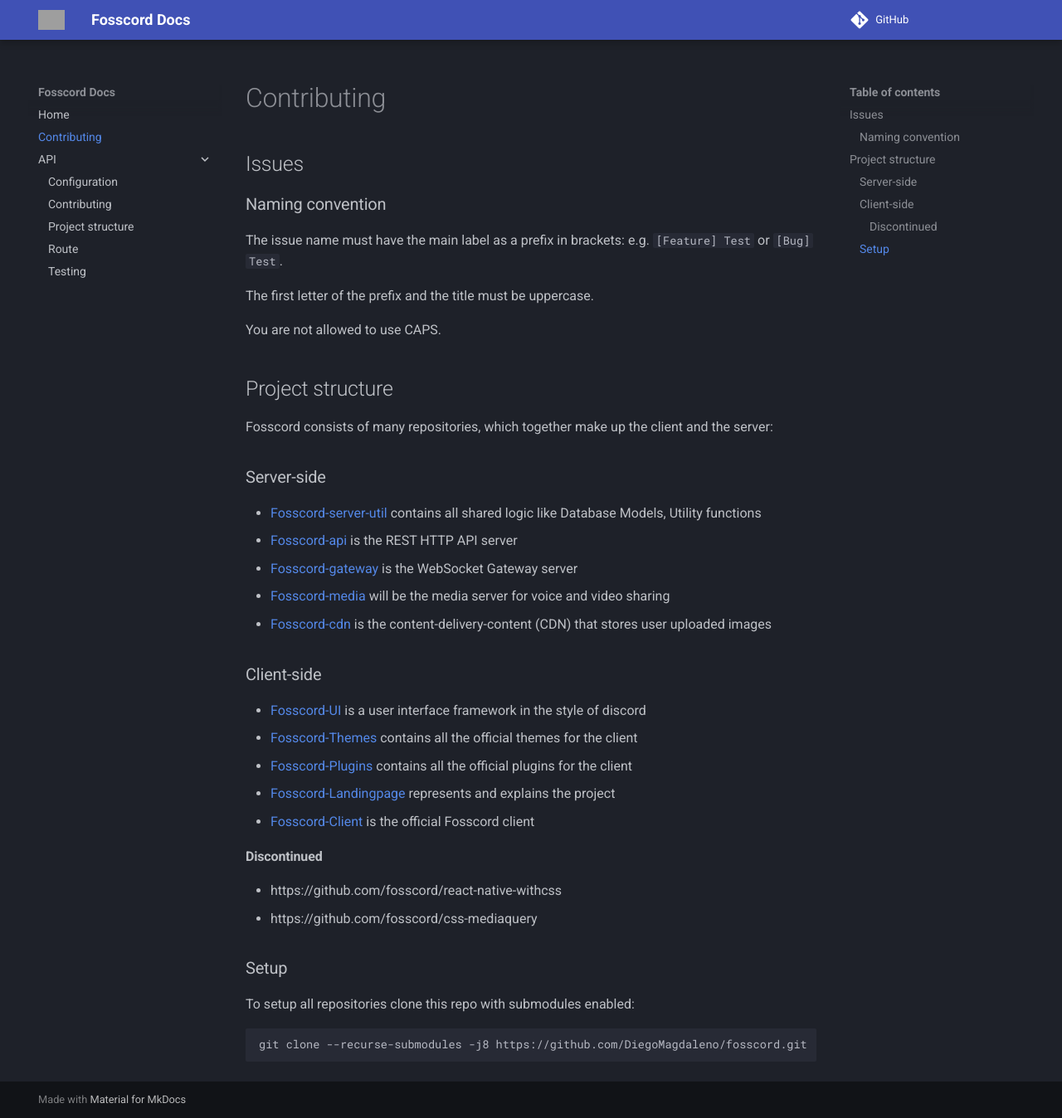
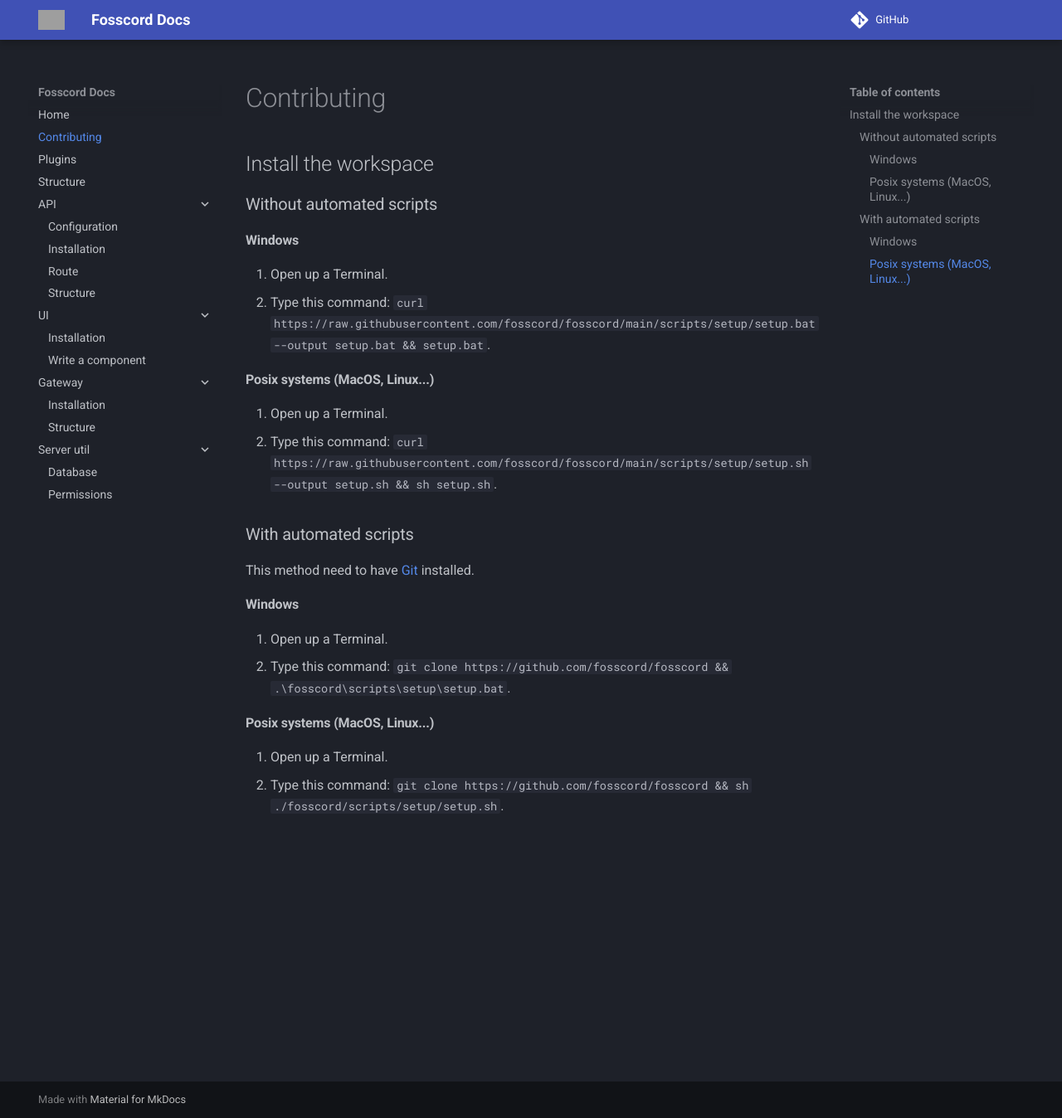
Before and after one commit to spacebarchat/docs, an MkDocs documentation site: the page built from docs/contributing.md, in a window 1280 px wide and 1348 px high. Shown: the whole window at 83% size. Built offline with MkDocs 1.6.1 and Material for MkDocs 9.7.7, drawn with Linux system fonts in a browser that asks for light colours; comment, search, counter and statistics services are not loaded; grey boxes are pictures that could not be loaded.

Commit message:
Finalize the work!

````diff
--- a/docs/contributing.md
+++ b/docs/contributing.md
@@ -1,35 +1,19 @@
-## Issues
-### Naming convention
-The issue name must have the main label as a prefix in brackets: e.g. ``[Feature] Test`` or ``[Bug] Test``.
+## Install the workspace
+### Without automated scripts
+#### Windows
+1. Open up a Terminal.
+2. Type this command: `curl https://raw.githubusercontent.com/fosscord/fosscord/main/scripts/setup/setup.bat --output setup.bat && setup.bat`.
 
-The first letter of the prefix and the title must be uppercase.
+#### Posix systems (MacOS, Linux...)
+1. Open up a Terminal.
+2. Type this command: `curl https://raw.githubusercontent.com/fosscord/fosscord/main/scripts/setup/setup.sh --output setup.sh && sh setup.sh`.
 
-You are not allowed to use CAPS.
+### With automated scripts
+This method need to have [Git](https://git-scm.com) installed.
+#### Windows
+1. Open up a Terminal.
+2. Type this command: `git clone https://github.com/fosscord/fosscord && .\fosscord\scripts\setup\setup.bat`.
 
-
-## Project structure
-Fosscord consists of many repositories, which together make up the client and the server:
-
-### Server-side
-- [Fosscord-server-util](https://github.com/fosscord/fosscord-server-util) contains all shared logic like Database Models, Utility functions
-- [Fosscord-api](https://github.com/fosscord/fosscord-api) is the REST HTTP API server
-- [Fosscord-gateway](https://github.com/fosscord/fosscord-gateway) is the WebSocket Gateway server
-- [Fosscord-media](https://github.com/fosscord/fosscord-media) will be the media server for voice and video sharing
-- [Fosscord-cdn](https://github.com/fosscord/fosscord-cdn) is the content-delivery-content (CDN) that stores user uploaded images
-
-### Client-side
-- [Fosscord-UI](https://github.com/fosscord/fosscord-ui/wiki) is a user interface framework in the style of discord
-- [Fosscord-Themes](https://github.com/fosscord/fosscord-themes) contains all the official themes for the client
-- [Fosscord-Plugins](https://github.com/fosscord/fosscord-plugins) contains all the official plugins for the client
-- [Fosscord-Landingpage](https://github.com/fosscord/fosscord-landingpage) represents and explains the project
-- [Fosscord-Client](https://github.com/fosscord/fosscord-client) is the official Fosscord client
-
-#### Discontinued
-- https://github.com/fosscord/react-native-withcss
-- https://github.com/fosscord/css-mediaquery
-
-### Setup
-To setup all repositories clone this repo with submodules enabled:
-```
-git clone --recurse-submodules -j8 https://github.com/DiegoMagdaleno/fosscord.git
-```
+#### Posix systems (MacOS, Linux...)
+1. Open up a Terminal.
+2. Type this command: `git clone https://github.com/fosscord/fosscord && sh ./fosscord/scripts/setup/setup.sh`.
````
Also changed, not shown: docs/API/index.md (+0 -3 lines), docs/API/installation.md (added, +35 -0 lines), docs/API/testing.md (deleted, +0 -22 lines), docs/UI/index.md (added, +6 -0 lines), docs/UI/installation.md (added, +34 -0 lines), docs/UI/write_a_component.md (added, +19 -0 lines), docs/gateway/index.md (added, +6 -0 lines), docs/gateway/installation.md (renamed from docs/API/contributing.md, +11 -9 lines), docs/gateway/structure.md (added, +1 -0 lines), docs/plugins.md (added, +19 -0 lines), docs/server_util/database.md (added, +96 -0 lines), docs/server_util/permissions.md (added, +17 -0 lines), docs/structure.md (added, +28 -0 lines), docs/API/structure.md (renamed from docs/API/project_structure.md), 1 more files.
